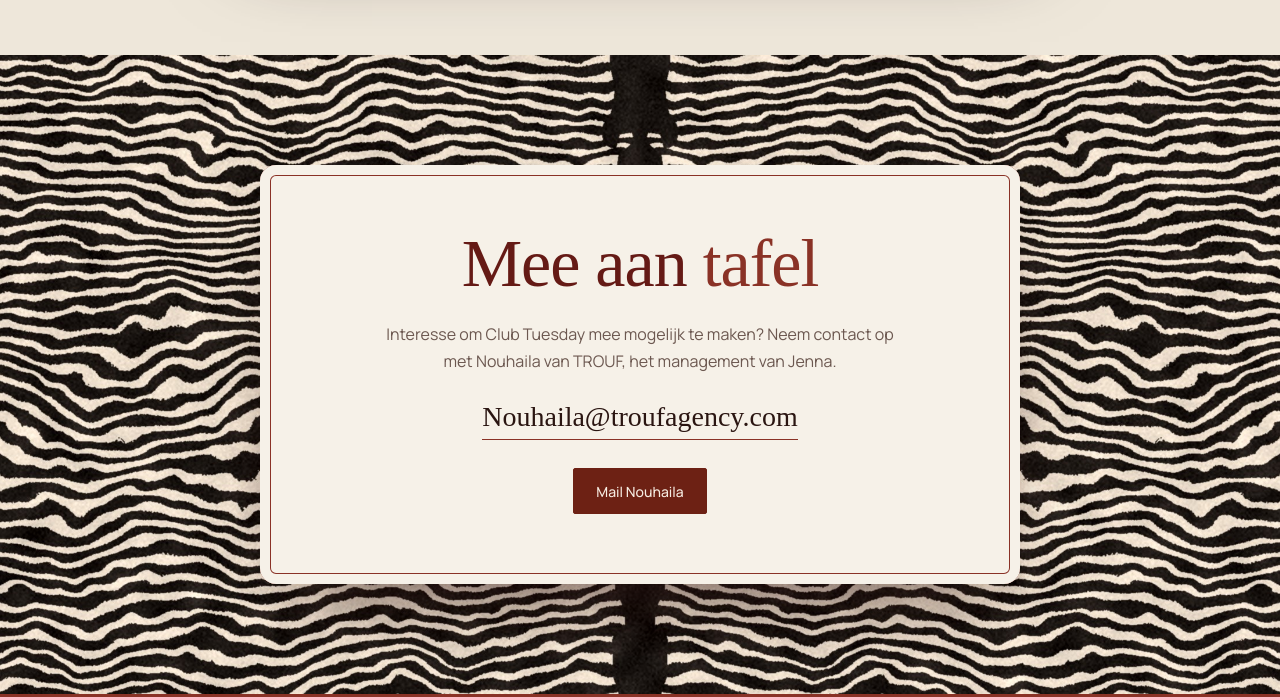
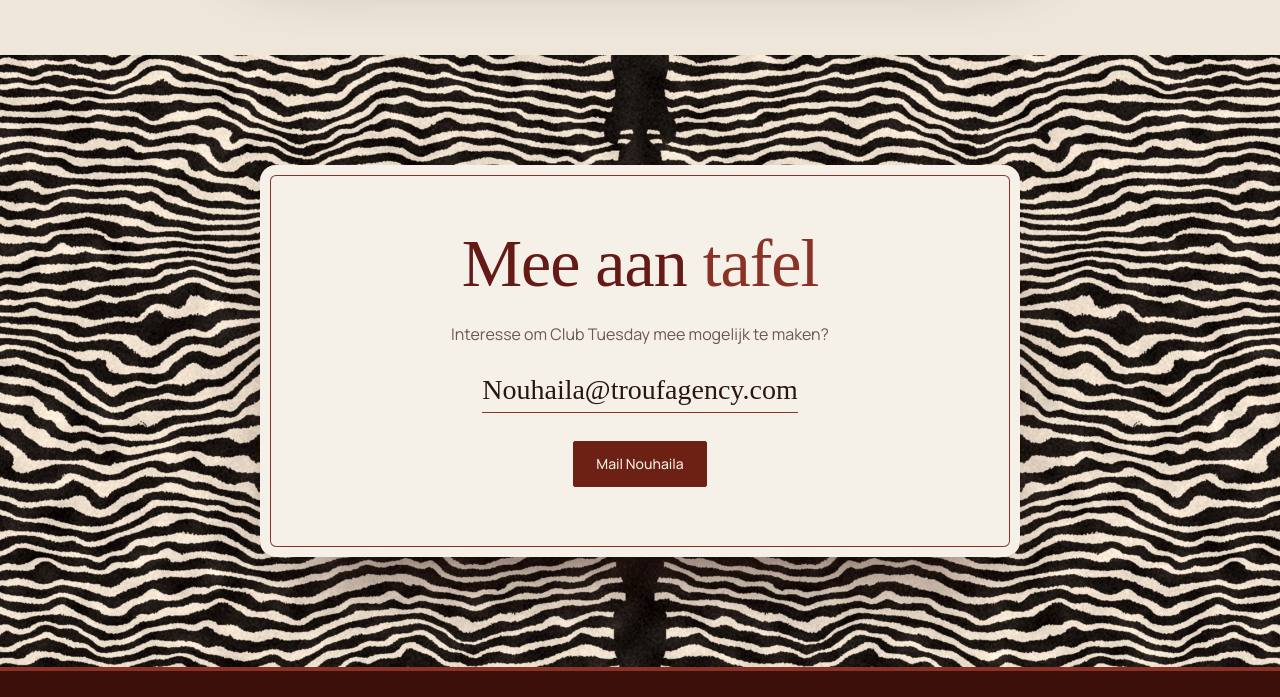
Before and after one commit to Nouhailamatrouf/TROUF, a plain HTML site: page clubtuesday/index.html in a window 1280 px wide. Shown: the part 3500-4197 px from the top of the page. Drawn offline with nearby package versions, Linux system fonts and the light colour scheme; a web font is replaced by a local one.

Commit message:
Club Tuesday: contactzin ingekort
Co-Authored-By: Claude Opus 5.5 <noreply@anthropic.com>
Claude-Session: https://claude.ai/code/session_01HbqZkWDMNQ9RiPQ1SKHUrp

```diff
--- a/clubtuesday/index.html
+++ b/clubtuesday/index.html
@@ -284,7 +284,7 @@ Na een eerste seizoen werken we nu aan seizoen 2, met de ambitie om het format s
 <section class="contact" id="contact"><div class="wrap">
   <div class="plate">
     <h2>Mee aan <em>tafel</em></h2>
-    <p>Interesse om Club Tuesday mee mogelijk te maken? Neem contact op met Nouhaila van TROUF, het management van Jenna.</p>
+    <p>Interesse om Club Tuesday mee mogelijk te maken?</p>
     <a class="mail" href="mailto:Nouhaila@troufagency.com?subject=Club%20Tuesday">Nouhaila@troufagency.com</a>
     <div class="btns" style="justify-content:center"><a class="btn solid" href="mailto:Nouhaila@troufagency.com?subject=Club%20Tuesday">Mail Nouhaila</a></div>
   </div>
```
